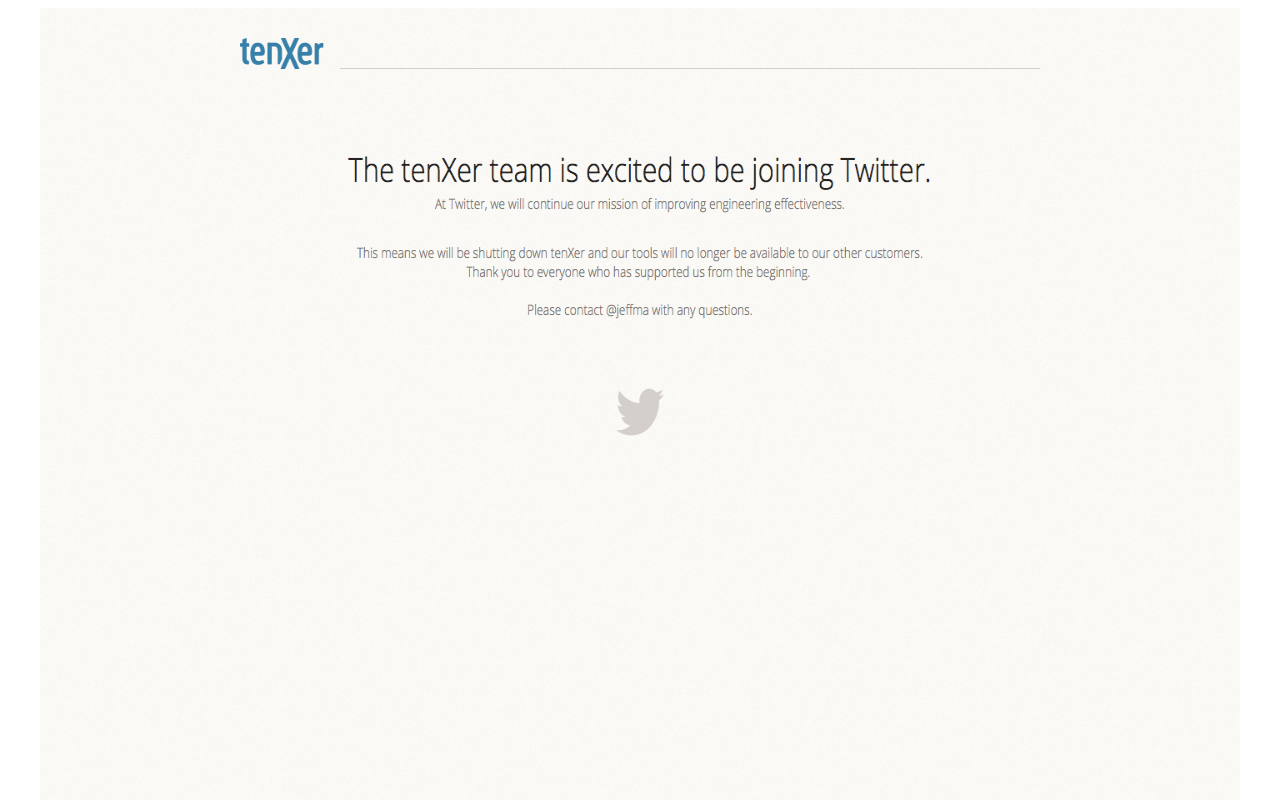
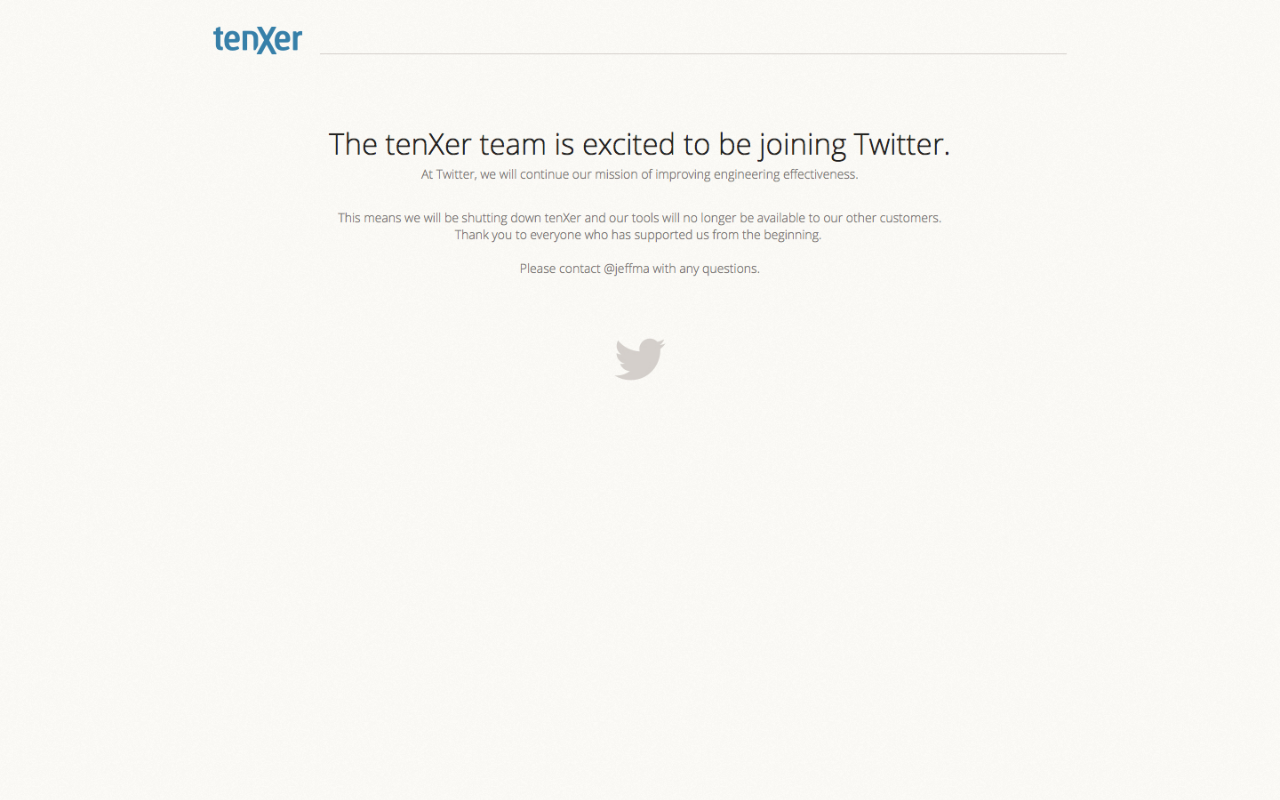
Before and after one commit to bizrad6/bizrad6.github.io, a plain HTML site: page index.html in a window 1280 px wide. Shown: the top 800 px of the page. Drawn offline with Linux system fonts and the light colour scheme.

Commit message:
minor style tweaks

```diff
--- a/index.html
+++ b/index.html
@@ -1,7 +1,16 @@
 <html>
   <head>
+    <style>
+      body {
+        margin: 0;
+      }
+      img {
+        width: 100%;
+        height: auto;
+      }
+    </style>
   </head>
   <body width="100%" align="center">
-    <img height="1200" width="1200" src="https://raw.githubusercontent.com/bizrad6/bizrad6.github.io/master/tenXerFarewell.jpg"/>
+    <img src="https://raw.githubusercontent.com/bizrad6/bizrad6.github.io/master/tenXerFarewell.jpg"/>
   </body>
 </html>
```
